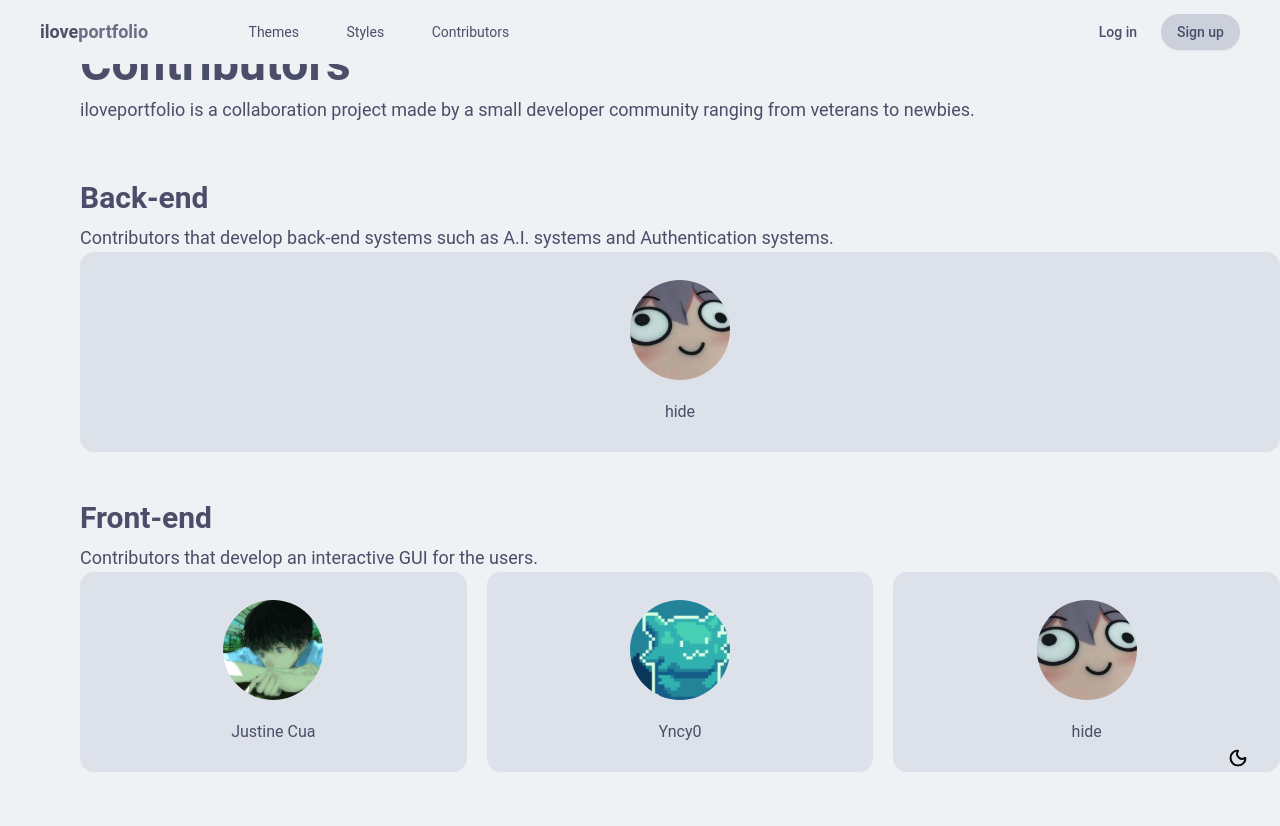
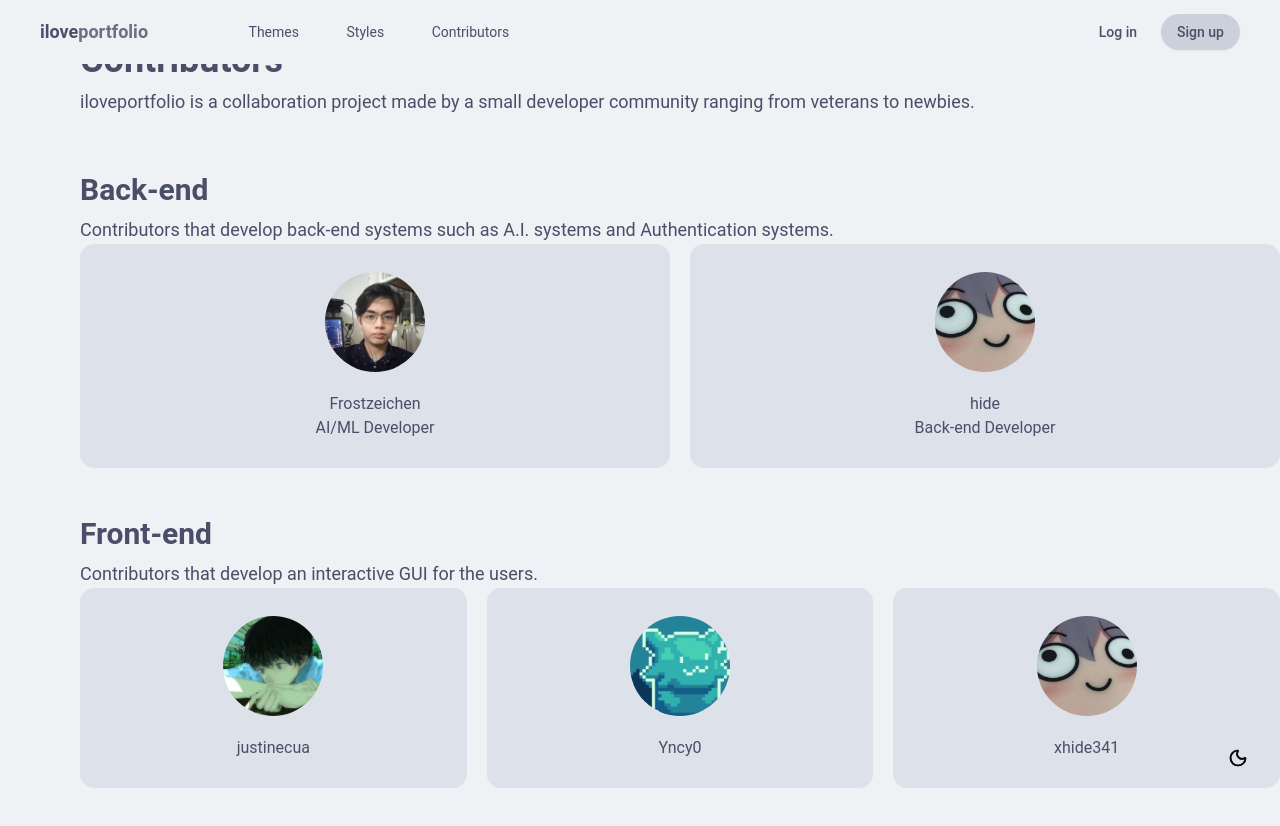
Before and after one commit to xhide341/iloveportfolio, a Next.js app: page /contributors in a window 1280 px wide. Built offline with nearby package versions, Linux system fonts and the light colour scheme.

Commit message:
finished: contributor page

```diff
--- a/src/app/contributors/page.tsx
+++ b/src/app/contributors/page.tsx
@@ -5,13 +5,22 @@ export default function ContributorsPage() {
     imageUrl: string;
     link: string;
     username: string;
+    role?: string;
   };
 
   const backend: Contributors[] = [
     {
+      link: "https://github.com/Frostzeichen",
+      imageUrl: "/contributors/Frostzeichen.jpeg",
+      username: "Frostzeichen",
+      role: "AI/ML Developer",
+    },
+
+    {
       link: "https://github.com/xhide341",
       imageUrl: "/contributors/hide.jpeg",
       username: "hide",
+      role: "Back-end Developer",
     },
   ];
 
@@ -19,39 +28,51 @@ export default function ContributorsPage() {
     {
       link: "https://github.com/justinecua",
       imageUrl: "/contributors/cua.jpeg",
-      username: "Justine Cua",
+      username: "justinecua",
+      role: "Fronte-end Developer",
     },
     {
       link: "https://github.com/Yncy0",
       imageUrl: "/contributors/yncy0.png",
       username: "Yncy0",
+      role: "Fronte-end Developer",
     },
     {
       link: "https://github.com/xhide341",
       imageUrl: "/contributors/hide.jpeg",
-      username: "hide",
+      username: "xhide341",
+      role: "Fronte-end Developer",
     },
   ];
 
   return (
-    <main className="flex h-full lg:w-[1200px] flex-col items-start text-latte-text dark:text-mocha-text p-10">
-      <section className="mt-20 lg:mt-0 flex flex-col gap-2">
-        <h1 className=" text-2xl md:text-3xl lg:text-5xl font-bold">Contributors</h1>
-        <p className="text-sm lg:text-lg">iloveportfolio is a collaboration project made by a small developer community ranging from veterans to newbies.</p>
+    <main className="text-latte-text dark:text-mocha-text flex h-full flex-col items-start p-10 lg:w-[1200px]">
+      <section className="mt-20 flex flex-col gap-2 lg:mt-0">
+        <h1 className="text-2xl font-bold md:text-3xl lg:text-4xl">
+          Contributors
+        </h1>
+        <p className="text-sm lg:text-lg">
+          iloveportfolio is a collaboration project made by a small developer
+          community ranging from veterans to newbies.
+        </p>
       </section>
 
       <section className="mt-8 lg:mt-14">
         <section className="flex flex-col gap-2">
-          <h2 className="text-lg md:text-xl lg:text-3xl font-bold">Back-end</h2>
-          <p className="text-sm lg:text-lg">Contributors that develop back-end systems such as A.I. systems and Authentication systems.</p>
+          <h2 className="text-lg font-bold md:text-xl lg:text-3xl">Back-end</h2>
+          <p className="text-sm lg:text-lg">
+            Contributors that develop back-end systems such as A.I. systems and
+            Authentication systems.
+          </p>
         </section>
-        <section className="flex lg:w-[1200px] flex-row flex-wrap gap-5">
+        <section className="flex flex-row flex-wrap gap-5 lg:w-[1200px]">
           {backend.map((item, index) => (
             <UserCard
               key={index}
               imageUrl={item.imageUrl}
               link={item.link}
               username={item.username}
+              role={item.role}
             />
           ))}
         </section>
@@ -59,10 +80,14 @@ export default function ContributorsPage() {
 
       <section className="mt-8 lg:mt-12">
         <section className="flex flex-col gap-2">
-          <h2 className="text-lg md:text-xl lg:text-3xl font-bold">Front-end</h2>
-          <p className="text-sm lg:text-lg">Contributors that develop an interactive GUI for the users.</p>
+          <h2 className="text-lg font-bold md:text-xl lg:text-3xl">
+            Front-end
+          </h2>
+          <p className="text-sm lg:text-lg">
+            Contributors that develop an interactive GUI for the users.
+          </p>
         </section>
-        <section className="flex lg:w-[1200px] flex-row flex-wrap gap-5">
+        <section className="flex flex-row flex-wrap gap-5 lg:w-[1200px]">
           {frontend.map((item, index) => (
             <UserCard
               key={index}
--- a/src/components/contributors/card/card.tsx
+++ b/src/components/contributors/card/card.tsx
@@ -7,15 +7,24 @@ type Props = {
   imageUrl: string;
   link: string;
   username: string;
+  role?: string;
 };
 
 export default function UserCard(props: Props) {
   return (
-    <Card className="shadow-none border-none p-7 flex-1 bg-latte-crust dark:bg-mocha-crust text-latte-text dark:text-mocha-text">
+    <Card className="bg-latte-crust dark:bg-mocha-crust text-latte-text dark:text-mocha-text flex-1 lg:basis-[20%] border-none p-7 shadow-none">
       <CardContent>
         <Link href={props.link} className="flex flex-col items-center gap-5">
-          <Image src={props.imageUrl} alt={props.imageUrl} width={100} height={100} className="rounded-[50%]" />
-          <p>{props.username}</p>
+          <Image
+            src={props.imageUrl}
+            alt={props.imageUrl}
+            width={100}
+            height={100}
+            className="rounded-[50%]"
+          />
+          <p className="text-center">
+            {props.username} <br /> <span>{props.role}</span>
+          </p>
         </Link>
       </CardContent>
     </Card>
```
Also changed, not shown: public/contributors/Frostzeichen.jpeg (added).
